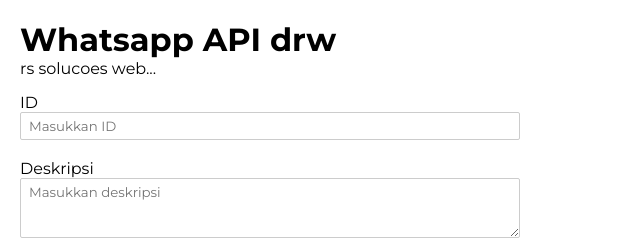
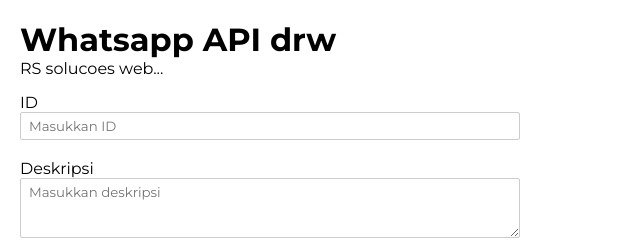
Before and after one commit to rob3rtojr/whatsapp-web-api, a website: page index-multiple-account.html in a window 1280 px wide. Shown: the top 240 px of the page, 0-640 px from the left. Drawn offline with nearby package versions, Linux system fonts and the light colour scheme; no server answers.

Commit message:
nome empresa

```diff
--- a/index-multiple-account.html
+++ b/index-multiple-account.html
@@ -75,7 +75,7 @@
 
 	<div id="app">
 		<h1>Whatsapp API drw</h1>
-		<p>rs solucoes web...</p>
+		<p>RS solucoes web...</p>
 		<div class="form-container">
 			<label for="client-id">ID</label><br>
 			<input type="text" id="client-id" placeholder="Masukkan ID">
```
